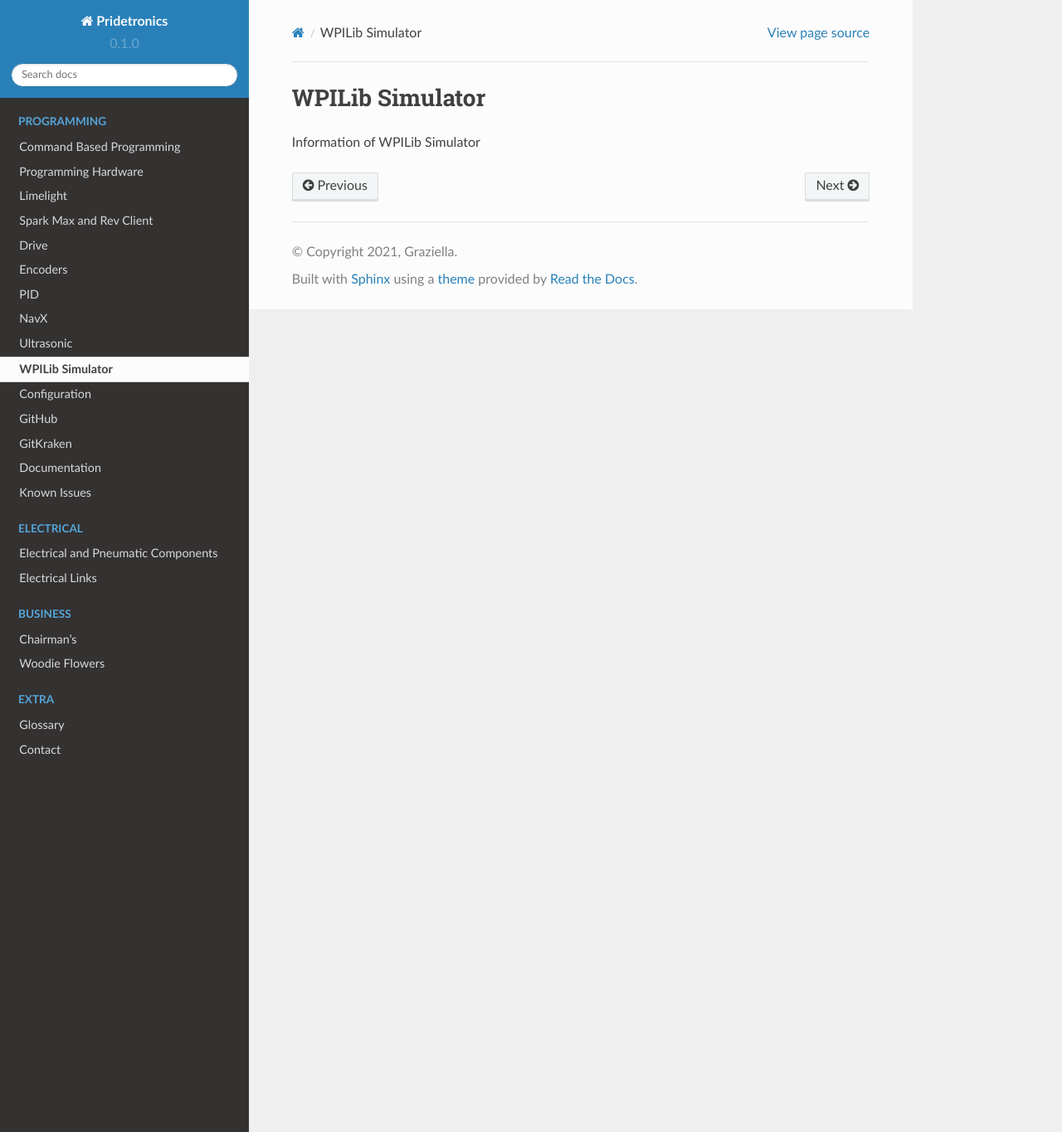
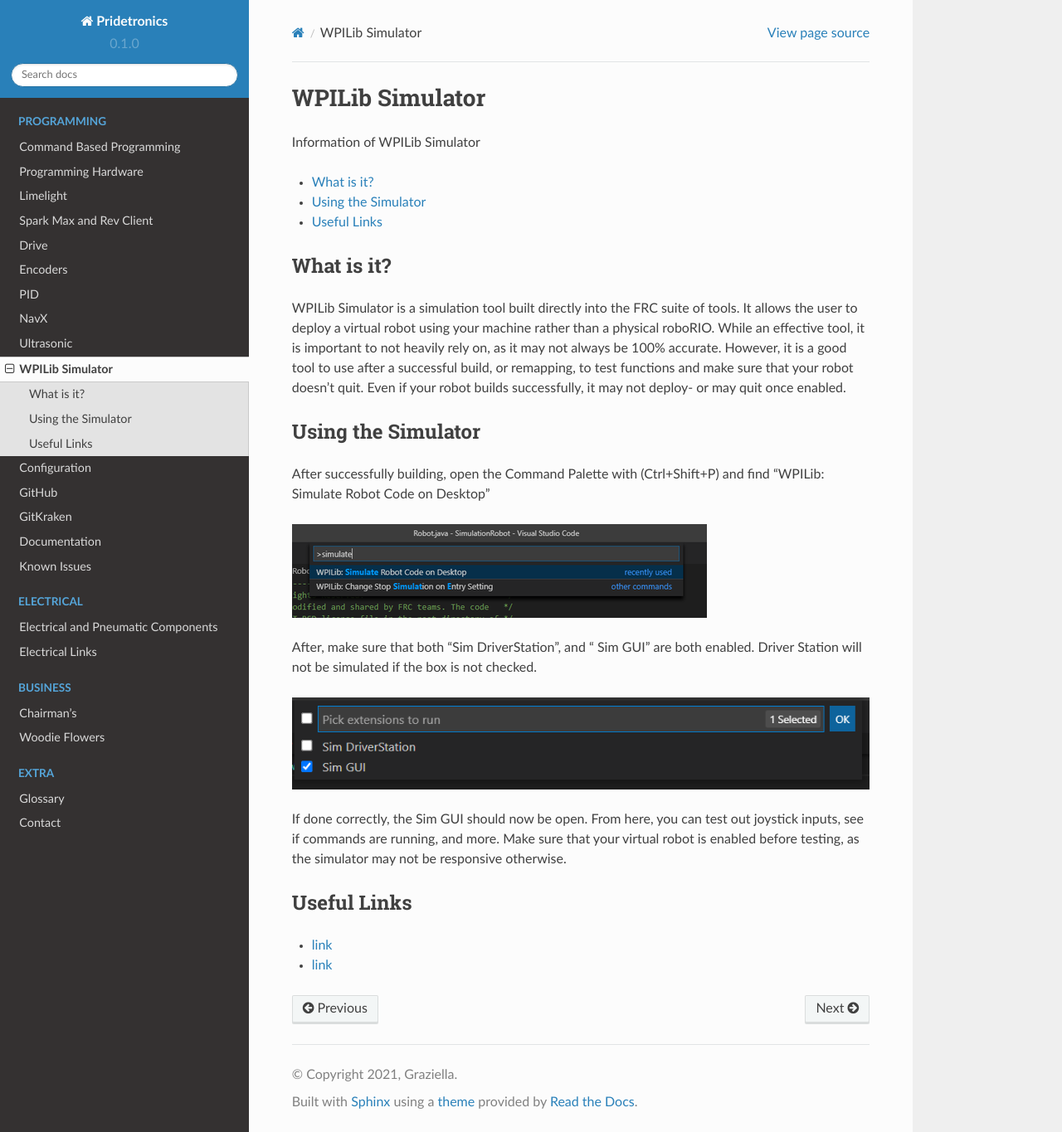
Before and after one commit to KaterinaDeeter/3853-Documentation, a Sphinx documentation site: the page built from docs/source/wpilibsim.rst, in a window 1280 px wide and 1365 px high. Shown: the whole window at 83% size. Built offline with Sphinx 7.4.7 and the Read the Docs theme 2.0.0, drawn with Linux system fonts in a browser that asks for light colours.

Commit message:
edited simulation page

```diff
--- a/docs/source/wpilibsim.rst
+++ b/docs/source/wpilibsim.rst
@@ -1,3 +1,40 @@
 WPILib Simulator
 ================
 Information of WPILib Simulator
+
+* :ref:`definition`
+* :ref:`using`
+* :ref:`links`
+
+.. _definition:
+
+What is it?
+~~~~~~~~~~~
+WPILib Simulator is a simulation tool built directly into the FRC suite of tools.
+It allows the user to deploy a virtual robot using your machine rather than a physical roboRIO.
+While an effective tool, it is important to not heavily rely on, as it may not always be 100% accurate.
+However, it is a good tool to use after a successful build, or remapping, to test functions and make sure that your robot doesn't quit.
+Even if your robot builds successfully, it may not deploy- or may quit once enabled.
+
+.. _using:
+
+Using the Simulator
+~~~~~~~~~~~~~~~~~~~
+After successfully building, open the Command Palette with (Ctrl+Shift+P) and find "WPILib: Simulate Robot Code on Desktop"
+
+.. image:: images/Simulator/runsimulation.png
+
+After, make sure that both "Sim DriverStation", and " Sim GUI" are both enabled.
+Driver Station will not be simulated if the box is not checked.
+
+.. image:: images/Simulator/pickextension.png
+
+If done correctly, the Sim GUI should now be open. From here, you can test out joystick inputs, see if commands are running, and more.
+Make sure that your virtual robot is enabled before testing, as the simulator may not be responsive otherwise.
+
+.. _links:
+
+Useful Links
+~~~~~~~~~~~~
+* `link <https://docs.wpilib.org/en/stable/docs/software/wpilib-tools/robot-simulation/simulation-gui.html>`_
+* `link <https://docs.wpilib.org/en/stable/docs/software/wpilib-tools/robot-simulation/introduction.html>`_
```
Also changed, not shown: docs/source/images/Simulator/pickextension.png (added), docs/source/images/Simulator/runsimulation.png (added).
